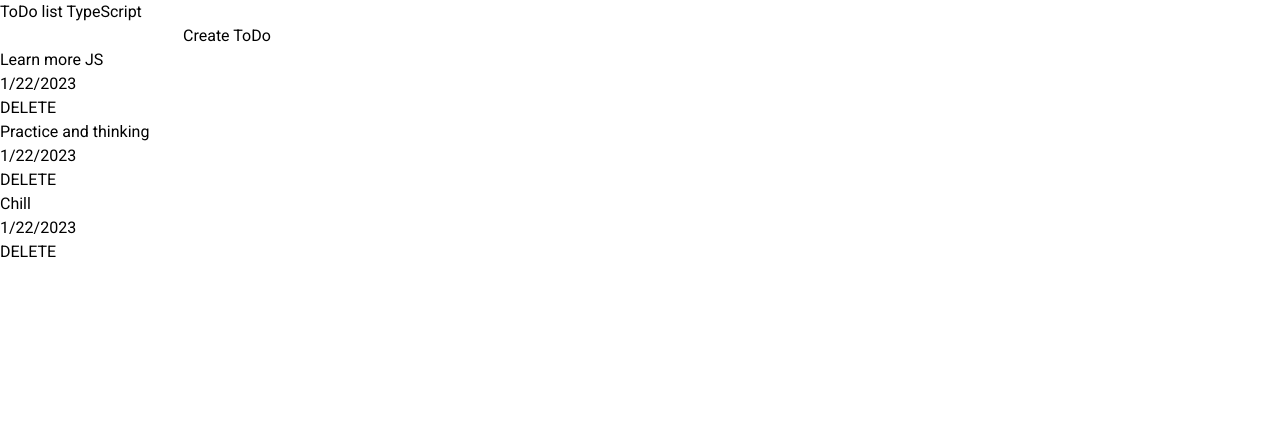
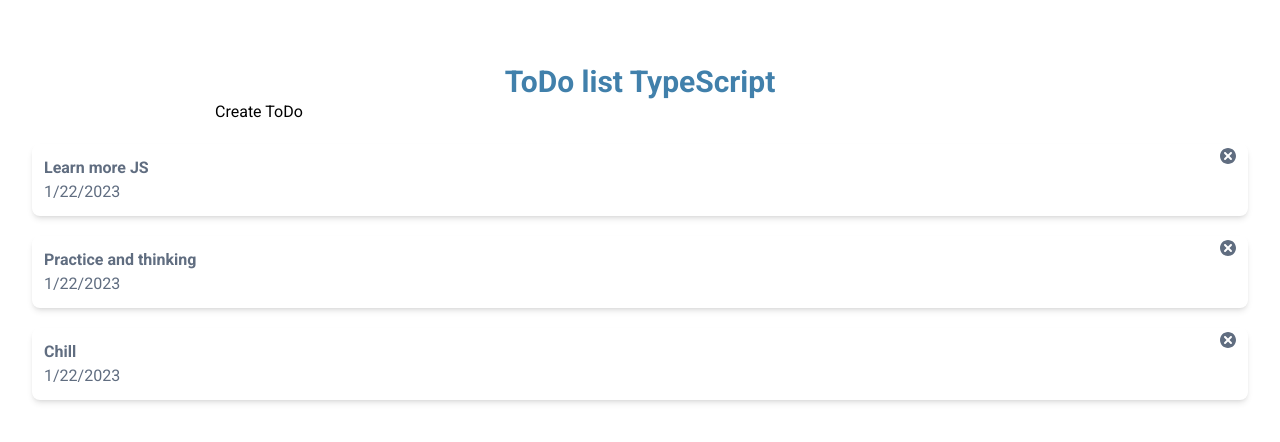
Before and after one commit to UlisesOrnelasR/toDo-app-TypeScript, a React (Vite) app: page / in a window 1280 px wide. Shown: the top 442 px of the page. Built offline with nearby package versions, Linux system fonts and the light colour scheme.

Commit message:
Style: Styling todo and titles

```diff
--- a/index.html
+++ b/index.html
@@ -4,7 +4,7 @@
     <meta charset="UTF-8" />
     <link rel="icon" type="image/svg+xml" href="/vite.svg" />
     <meta name="viewport" content="width=device-width, initial-scale=1.0" />
-    <title>Vite + React + TS</title>
+    <title>ToDo App TS</title>
   </head>
   <body>
     <div id="root"></div>
--- a/package.json
+++ b/package.json
@@ -12,6 +12,7 @@
     "@types/uuid": "^9.0.0",
     "react": "^18.2.0",
     "react-dom": "^18.2.0",
+    "react-icons": "^4.7.1",
     "uuid": "^9.0.0"
   },
   "devDependencies": {
--- a/src/App.tsx
+++ b/src/App.tsx
@@ -29,8 +29,10 @@ function App() {
   }
 
   return (
-    <div className="App">
-      <h2>ToDo list TypeScript</h2>
+    <div className="App px-8 py-16">
+      <h2
+        className="text-3xl text-center font-bold text-primary"
+      >ToDo list TypeScript</h2>
       <Form createToDo={createToDoHandler} />
       <Todo todoData={toDos} deleteToDo={deleteToDoHandler}  />
     </div>
--- a/src/components/Todo.tsx
+++ b/src/components/Todo.tsx
@@ -1,4 +1,6 @@
 import { TodoType } from "../types/ToDos";
+
+import { TiDelete } from 'react-icons/ti';
 
 
 interface Props {
@@ -18,13 +20,21 @@ export const Todo = ({ todoData, deleteToDo }: Props) => {
           todoData.map((oneTodo) =>
           {
             return <li
+              className="shadow-md p-3 my-5 text-dark hover:bg-secondary hover:ease-in duration-300 hover:text-white rounded-lg flex"
               key={oneTodo.id}
             >
-              <h3>{oneTodo.text}</h3>
-              <p>{oneTodo.date}</p>
-              <button
+              <div>
+                <h3
+                className="font-bold"
+                >{oneTodo.text}</h3>
+                <p>{oneTodo.date}</p>
+              </div>
+              <div
                 onClick={() => deleteToDo(oneTodo.id)}
-              >DELETE</button>
+              className="ml-auto cursor-pointer scale-150"
+              >
+                <TiDelete/>
+              </div>
             </li>}
           )
         }
--- a/src/index.css
+++ b/src/index.css
@@ -12,3 +12,8 @@
 .font-roboto {
   font-family: 'Roboto', sans-serif;
 }
+
+/* components */
+@layer components {
+
+}
--- a/tailwind.config.cjs
+++ b/tailwind.config.cjs
@@ -10,6 +10,7 @@ module.exports = {
         primary: "#4180ab",
         secondary: "#8ab3cf",
         tertiary: "#ffffff",
+        dark: "#606d80",
       }
     },
   },
```
Also changed, not shown: 1 other file (tests, documents, lock files or other folders).
